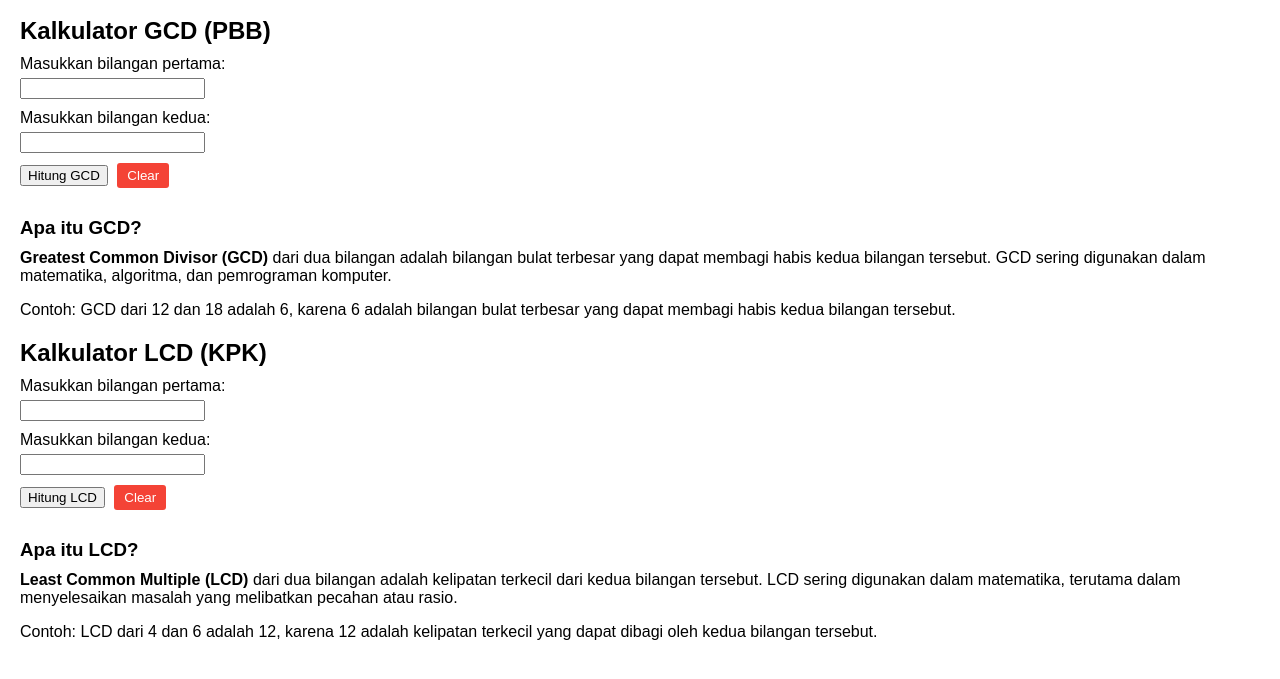
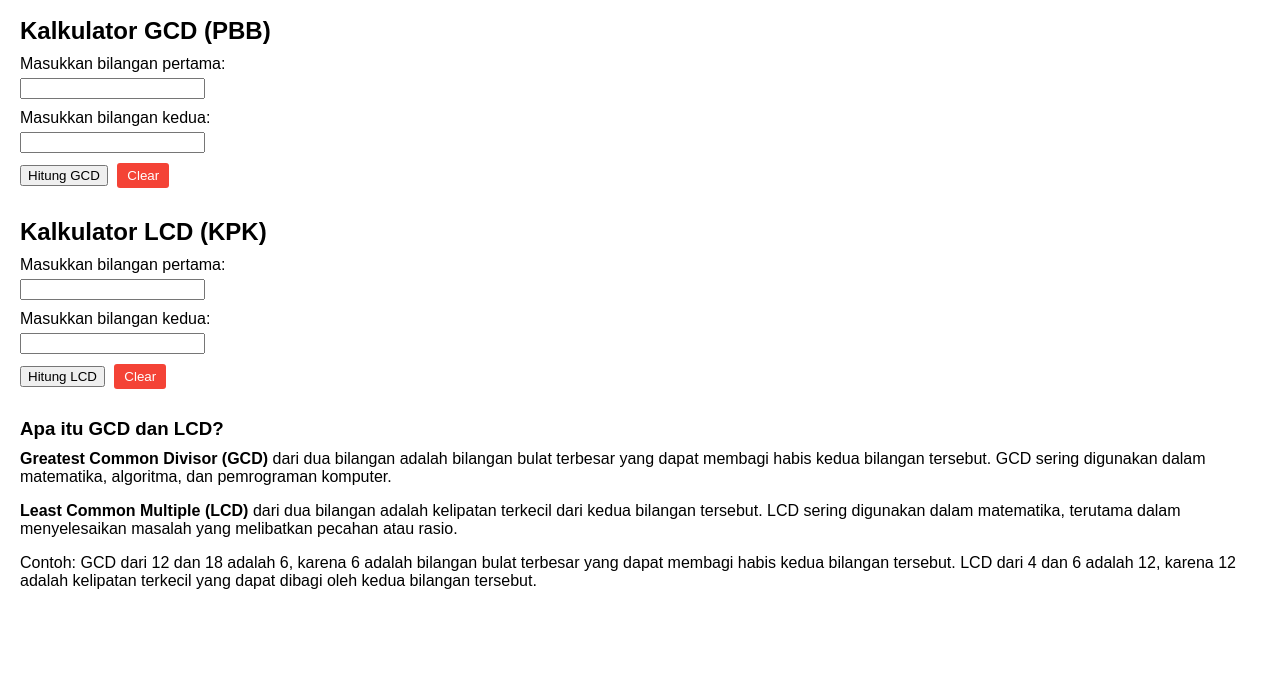
Before and after one commit to Finarifana/math-project, a plain HTML site: page index.html in a window 1280 px wide. Shown: the part 81-760 px from the top of the page. Drawn offline with Linux system fonts and the light colour scheme.

Commit message:
Update index.html

```diff
--- a/index.html
+++ b/index.html
@@ -7,9 +7,11 @@
     <link rel="stylesheet" type="text/css" href="style.css">
 </head>
 <body>
+    <div class="container">
         <h1>Kalkulator GCD dan LCD</h1>
 
         <!-- Form untuk memasukkan bilangan untuk GCD -->
+        <div class="calculator">
             <h2>Kalkulator GCD (PBB)</h2>
             <form id="gcdForm">
                 <label for="gcdNum1">Masukkan bilangan pertama:</label>
@@ -24,13 +26,10 @@
 
             <!-- Tempat untuk menampilkan hasil perhitungan GCD -->
             <div id="gcdResult"></div>
-
-    <!-- Informasi mengenai GCD -->
-    <h3>Apa itu GCD?</h3>
-    <p><strong>Greatest Common Divisor (GCD)</strong> dari dua bilangan adalah bilangan bulat terbesar yang dapat membagi habis kedua bilangan tersebut. GCD sering digunakan dalam matematika, algoritma, dan pemrograman komputer.</p>
-    <p>Contoh: GCD dari 12 dan 18 adalah 6, karena 6 adalah bilangan bulat terbesar yang dapat membagi habis kedua bilangan tersebut.</p>
+        </div>
 
         <!-- Form untuk memasukkan bilangan untuk LCD -->
+        <div class="calculator">
             <h2>Kalkulator LCD (KPK)</h2>
             <form id="lcdForm">
                 <label for="lcdNum1">Masukkan bilangan pertama:</label>
@@ -45,11 +44,16 @@
 
             <!-- Tempat untuk menampilkan hasil perhitungan LCD -->
             <div id="lcdResult"></div>
+        </div>
 
-    <!-- Informasi mengenai LCD -->
-    <h3>Apa itu LCD?</h3>
+        <!-- Informasi mengenai GCD dan LCD -->
+        <div class="info">
+            <h3>Apa itu GCD dan LCD?</h3>
+            <p><strong>Greatest Common Divisor (GCD)</strong> dari dua bilangan adalah bilangan bulat terbesar yang dapat membagi habis kedua bilangan tersebut. GCD sering digunakan dalam matematika, algoritma, dan pemrograman komputer.</p>
             <p><strong>Least Common Multiple (LCD)</strong> dari dua bilangan adalah kelipatan terkecil dari kedua bilangan tersebut. LCD sering digunakan dalam matematika, terutama dalam menyelesaikan masalah yang melibatkan pecahan atau rasio.</p>
-    <p>Contoh: LCD dari 4 dan 6 adalah 12, karena 12 adalah kelipatan terkecil yang dapat dibagi oleh kedua bilangan tersebut.</p>
+            <p>Contoh: GCD dari 12 dan 18 adalah 6, karena 6 adalah bilangan bulat terbesar yang dapat membagi habis kedua bilangan tersebut. LCD dari 4 dan 6 adalah 12, karena 12 adalah kelipatan terkecil yang dapat dibagi oleh kedua bilangan tersebut.</p>
+        </div>
+    </div>
 
     <script src="script.js"></script>
 </body>
```
Lines whose indentation alone changed are shown as unchanged.
